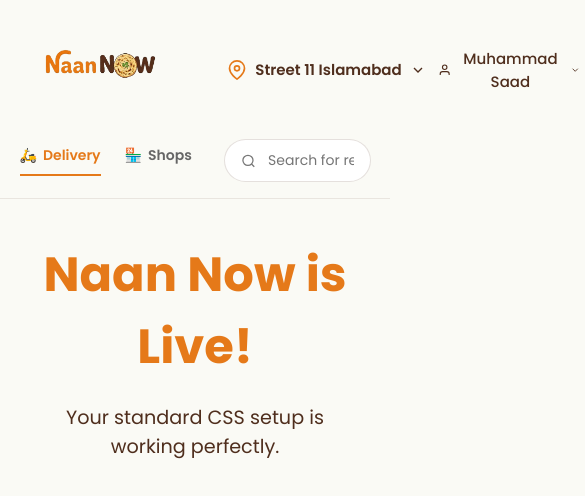
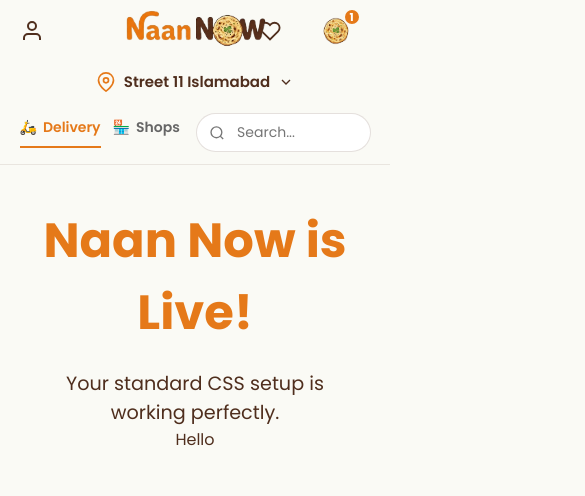
Before and after one commit to Khizar515/NaanNow, a React (Vite) app in the folder frontend/: page / in a window 390 px wide. Shown: the top 496 px of the page, 585 px wide, since content can reach past the window. Built offline with nearby package versions, Linux system fonts and the light colour scheme.

Commit message:
navbar 2nd with mobile

```diff
--- a/frontend/src/App.jsx
+++ b/frontend/src/App.jsx
@@ -16,6 +16,9 @@
         <p style={{ marginTop: '20px', fontSize: '1.2rem' }}>
           Your standard CSS setup is working perfectly.
         </p>
+        <div className="box" style={{ height: '1000px' }}>
+          Hello
+        </div>
       </main>
     </div>
   );
--- a/frontend/src/components/Navbar/Navbar.css
+++ b/frontend/src/components/Navbar/Navbar.css
@@ -16,7 +16,7 @@
   display: flex;
   justify-content: space-between;
   align-items: center;
-  padding: 16px 2%;
+  padding: 1px 2%;
 }
 
 .nav-brand {
@@ -25,7 +25,7 @@
 }
 
 .nav-logo {
-  height: 100px;
+  height: 15vh;
   cursor: pointer;
 }
 
@@ -254,3 +254,85 @@
   border-color: var(--color-tandoori);
   box-shadow: 0 0 0 2px rgba(229, 121, 25, 0.1);
 }
+
+
+/* --- SCROLL ANIMATION LOGIC --- */
+.navbar {
+  transition: transform 0.3s ease;
+}
+
+.navbar-top {
+  transition: max-height 0.3s ease, padding 0.3s ease, opacity 0.3s ease;
+  max-height: 100px;
+  overflow: hidden;
+  opacity: 1;
+}
+
+/* When the user scrolls down, this class is applied to hide the top row smoothly */
+.hide-top .navbar-top {
+  max-height: 0;
+  padding-top: 0;
+  padding-bottom: 0;
+  opacity: 0;
+}
+
+/* Default display states */
+.mobile-only {
+  display: none;
+}
+
+/* --- MOBILE RESPONSIVENESS (< 768px) --- */
+@media (max-width: 768px) {
+
+  /* Show/Hide specific elements */
+  .desktop-only {
+    display: none !important;
+  }
+  .mobile-only {
+    display: flex;
+  }
+
+  /* Redesign Top Row */
+  .navbar-top {
+    position: relative;
+    padding: 12px 5%;
+    justify-content: space-between; /* Profile left, Cart right */
+  }
+
+  /* Force Brand to exact center of the screen */
+  .nav-brand {
+    position: absolute;
+    left: 50%;
+    transform: translateX(-50%);
+  }
+
+  .nav-user-actions {
+    gap: 12px; /* Tighter gap between wishlist and cart */
+  }
+
+  /* Middle Row Design */
+  .navbar-middle {
+    justify-content: center; /* Centers the location button */
+    padding: 0 5% 12px 5%;
+  }
+
+  /* Bottom Row Redesign */
+  .navbar-bottom {
+    flex-direction: row;
+    gap: 16px;
+    padding: 0 5% 12px 5%;
+  }
+
+  .nav-tabs {
+    gap: 12px;
+  }
+
+  /* Hide the text on tabs to save horizontal space, leaving only the emojis */
+  .tab-text {
+    /* display: none; */
+  }
+
+  .nav-search {
+    padding: 8px 12px;
+  }
+}
--- a/frontend/src/components/Navbar/Navbar.jsx
+++ b/frontend/src/components/Navbar/Navbar.jsx
@@ -1,4 +1,4 @@
-import React, { useState } from 'react'; // Add useState here
+import React, { useState, useEffect } from 'react';
 import './Navbar.css';
 
 import logo from '../../assets/logo-removebg.png';
@@ -6,26 +6,61 @@
 
 function Navbar() {
   const [isProfileOpen, setIsProfileOpen] = useState(false);
+  const [showTopRow, setShowTopRow] = useState(true);
+  const [lastScrollY, setLastScrollY] = useState(0);
+
+  // Scroll detection logic
+// Scroll detection logic with anti-shake threshold
+  useEffect(() => {
+    const handleScroll = () => {
+      const currentScrollY = window.scrollY;
+
+      // Anti-Shake: Ignore scroll movements smaller than 15px
+      if (Math.abs(currentScrollY - lastScrollY) < 50) {
+        return;
+      }
+
+      // If user scrolls down and is past the first 50px of the screen
+      if (currentScrollY > lastScrollY && currentScrollY > 50) {
+        setShowTopRow(false);
+      } else if (currentScrollY < lastScrollY) {
+        // If user scrolls up
+        setShowTopRow(true);
+      }
+
+      // Update the last position only after a valid > 15px scroll
+      setLastScrollY(currentScrollY);
+    };
+
+    // 'passive: true' makes the scroll listener much smoother on mobile
+    window.addEventListener('scroll', handleScroll, { passive: true });
+    return () => window.removeEventListener('scroll', handleScroll);
+  }, [lastScrollY]);
+
   return (
-    <nav className="navbar">
+    <nav className={`navbar ${showTopRow ? '' : 'hide-top'}`}>
 
       {/* --- TOP ROW --- */}
       <div className="navbar-top">
 
-        {/* Brand */}
+        {/* Mobile Profile Icon (Visible only on mobile, Left side) */}
+        <button className="icon-btn mobile-only">
+          <svg width="24" height="24" fill="none" stroke="currentColor" strokeWidth="2" viewBox="0 0 24 24"><path d="M20 21v-2a4 4 0 0 0-4-4H8a4 4 0 0 0-4 4v2"></path><circle cx="12" cy="7" r="4"></circle></svg>
+        </button>
+
+        {/* Brand (Centered on mobile) */}
         <div className="nav-brand">
-          <a href=""><img src={logo} alt="Naan Now Logo" className="nav-logo" /></a>
+          <img src={logo} alt="Naan Now Logo" className="nav-logo" />
         </div>
 
-        {/* Location Button */}
-        <div className="nav-location-wrapper">
+        {/* Location (Desktop Only) */}
+        <div className="nav-location-wrapper desktop-only">
           <button className="location-btn" onClick={() => alert('Address modal will open here!')}>
             <svg width="20" height="20" fill="none" stroke="var(--color-tandoori)" strokeWidth="2" viewBox="0 0 24 24">
               <path d="M21 10c0 7-9 13-9 13s-9-6-9-13a9 9 0 0 1 18 0z"></path>
               <circle cx="12" cy="10" r="3"></circle>
             </svg>
             <span className="location-text">Street 11 Islamabad</span>
-            {/* Small dropdown arrow to indicate it's clickable */}
             <svg width="16" height="16" fill="none" stroke="currentColor" strokeWidth="2" viewBox="0 0 24 24" className="chevron-icon">
               <path d="M6 9l6 6 6-6"></path>
             </svg>
@@ -35,51 +70,38 @@
         {/* User Actions */}
         <div className="nav-user-actions">
 
-          <div className="profile-menu-container">
-            <button
-              className="action-btn"
-              onClick={() => setIsProfileOpen(!isProfileOpen)}
-            >
+          {/* Desktop Profile Dropdown */}
+          <div className="profile-menu-container desktop-only">
+            <button className="action-btn" onClick={() => setIsProfileOpen(!isProfileOpen)}>
               <svg width="18" height="18" fill="none" stroke="currentColor" strokeWidth="2" viewBox="0 0 24 24"><path d="M20 21v-2a4 4 0 0 0-4-4H8a4 4 0 0 0-4 4v2"></path><circle cx="12" cy="7" r="4"></circle></svg>
               Muhammad Saad
-              {/* The chevron arrow */}
               <svg width="14" height="14" fill="none" stroke="currentColor" strokeWidth="2" viewBox="0 0 24 24" style={{ transform: isProfileOpen ? 'rotate(180deg)' : 'rotate(0)', transition: '0.2s' }}>
                 <path d="M6 9l6 6 6-6"></path>
               </svg>
             </button>
 
-            {/* 2. The Dropdown Menu (Only renders if isProfileOpen is true) */}
             {isProfileOpen && (
               <div className="profile-dropdown">
                 <ul>
-                  <li>
-                    <svg width="18" height="18" fill="none" stroke="currentColor" strokeWidth="2" viewBox="0 0 24 24"><path d="M20 21v-2a4 4 0 0 0-4-4H8a4 4 0 0 0-4 4v2"></path><circle cx="12" cy="7" r="4"></circle></svg>
-                    Profile
-                  </li>
-                  <li>
-                    <svg width="18" height="18" fill="none" stroke="currentColor" strokeWidth="2" viewBox="0 0 24 24"><circle cx="12" cy="12" r="10"></circle><path d="M9.09 9a3 3 0 0 1 5.83 1c0 2-3 3-3 3"></path><line x1="12" y1="17" x2="12.01" y2="17"></line></svg>
-                    Help Center
-                  </li>
-                  <li className="logout-item">
-                    <svg width="18" height="18" fill="none" stroke="currentColor" strokeWidth="2" viewBox="0 0 24 24"><path d="M9 21H5a2 2 0 0 1-2-2V5a2 2 0 0 1 2-2h4"></path><polyline points="16 17 21 12 16 7"></polyline><line x1="21" y1="12" x2="9" y2="12"></line></svg>
-                    Logout
-                  </li>
+                  <li>Profile</li>
+                  <li>Help Center</li>
+                  <li className="logout-item">Logout</li>
                 </ul>
               </div>
             )}
           </div>
 
-          <button className="action-btn">
+          <button className="action-btn desktop-only">
             <svg width="18" height="18" fill="none" stroke="currentColor" strokeWidth="2" viewBox="0 0 24 24"><circle cx="12" cy="12" r="10"></circle><path d="M2 12h20M12 2a15.3 15.3 0 0 1 4 10 15.3 15.3 0 0 1-4 10 15.3 15.3 0 0 1-4-10 15.3 15.3 0 0 1 4-10z"></path></svg>
             EN
-            <svg width="14" height="14" fill="none" stroke="currentColor" strokeWidth="2" viewBox="0 0 24 24"><path d="M6 9l6 6 6-6"></path></svg>
           </button>
 
+          {/* Wishlist Icon */}
           <button className="icon-btn">
              <svg width="22" height="22" fill="none" stroke="currentColor" strokeWidth="2" viewBox="0 0 24 24"><path d="M20.84 4.61a5.5 5.5 0 0 0-7.78 0L12 5.67l-1.06-1.06a5.5 5.5 0 0 0-7.78 7.78l1.06 1.06L12 21.23l7.78-7.78 1.06-1.06a5.5 5.5 0 0 0 0-7.78z"></path></svg>
           </button>
 
-          {/* Custom Naan Cart */}
+          {/* Cart Icon */}
           <div className="cart-container">
             <img src={naanVector} alt="Cart" className="cart-icon" />
             <span className="cart-badge">1</span>
@@ -88,29 +110,35 @@
         </div>
       </div>
 
+      {/* --- MIDDLE ROW (Mobile Only) --- */}
+      <div className="navbar-middle mobile-only">
+        <button className="location-btn">
+            <svg width="20" height="20" fill="none" stroke="var(--color-tandoori)" strokeWidth="2" viewBox="0 0 24 24">
+              <path d="M21 10c0 7-9 13-9 13s-9-6-9-13a9 9 0 0 1 18 0z"></path>
+              <circle cx="12" cy="10" r="3"></circle>
+            </svg>
+            <span className="location-text">Street 11 Islamabad</span>
+            <svg width="16" height="16" fill="none" stroke="currentColor" strokeWidth="2" viewBox="0 0 24 24" className="chevron-icon">
+              <path d="M6 9l6 6 6-6"></path>
+            </svg>
+          </button>
+      </div>
+
       {/* --- BOTTOM ROW --- */}
       <div className="navbar-bottom">
 
-        {/* Navigation Tabs */}
         <div className="nav-tabs">
           <button className="tab active">
-             <span className="tab-icon">🛵</span> Delivery
+             <span className="tab-icon">🛵</span> <span className="tab-text">Delivery</span>
           </button>
-          {/* <button className="tab">
-             <span className="tab-icon">🚶</span> Pick-up
-          </button> */}
-          {/* <button className="tab">
-             <span className="tab-icon">🛍️</span> Naan Market
-          </button> */}
           <button className="tab">
-             <span className="tab-icon">🏪</span> Shops
+             <span className="tab-icon">🏪</span> <span className="tab-text">Shops</span>
           </button>
         </div>
 
-        {/* Large Search Bar */}
         <div className="nav-search">
           <svg width="20" height="20" fill="none" stroke="#777" strokeWidth="2" viewBox="0 0 24 24"><circle cx="11" cy="11" r="8"></circle><path d="M21 21l-4.35-4.35"></path></svg>
-          <input type="text" placeholder="Search for restaurants, cuisines, and dishes" />
+          <input type="text" placeholder="Search..." />
         </div>
 
       </div>
```
